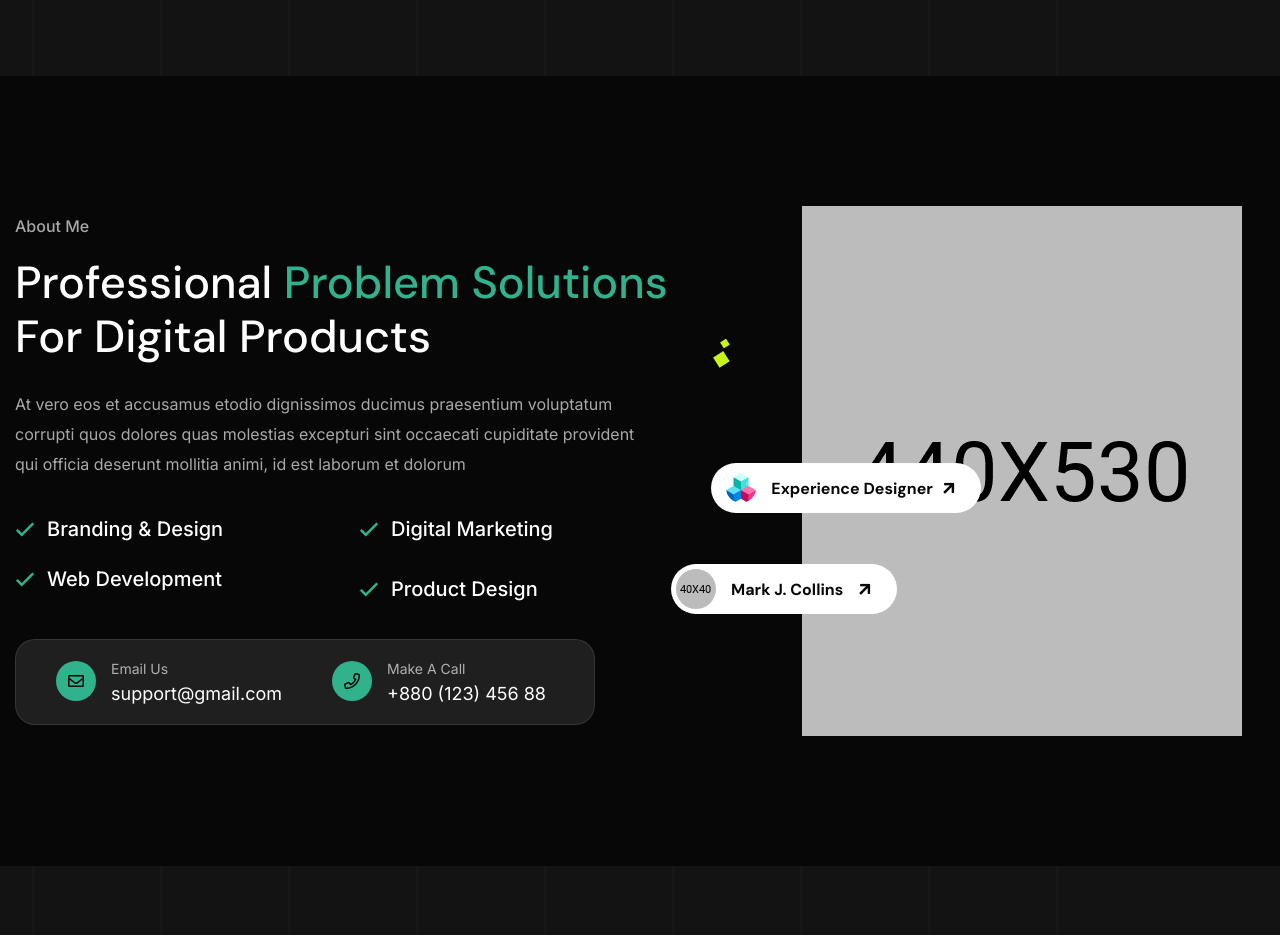
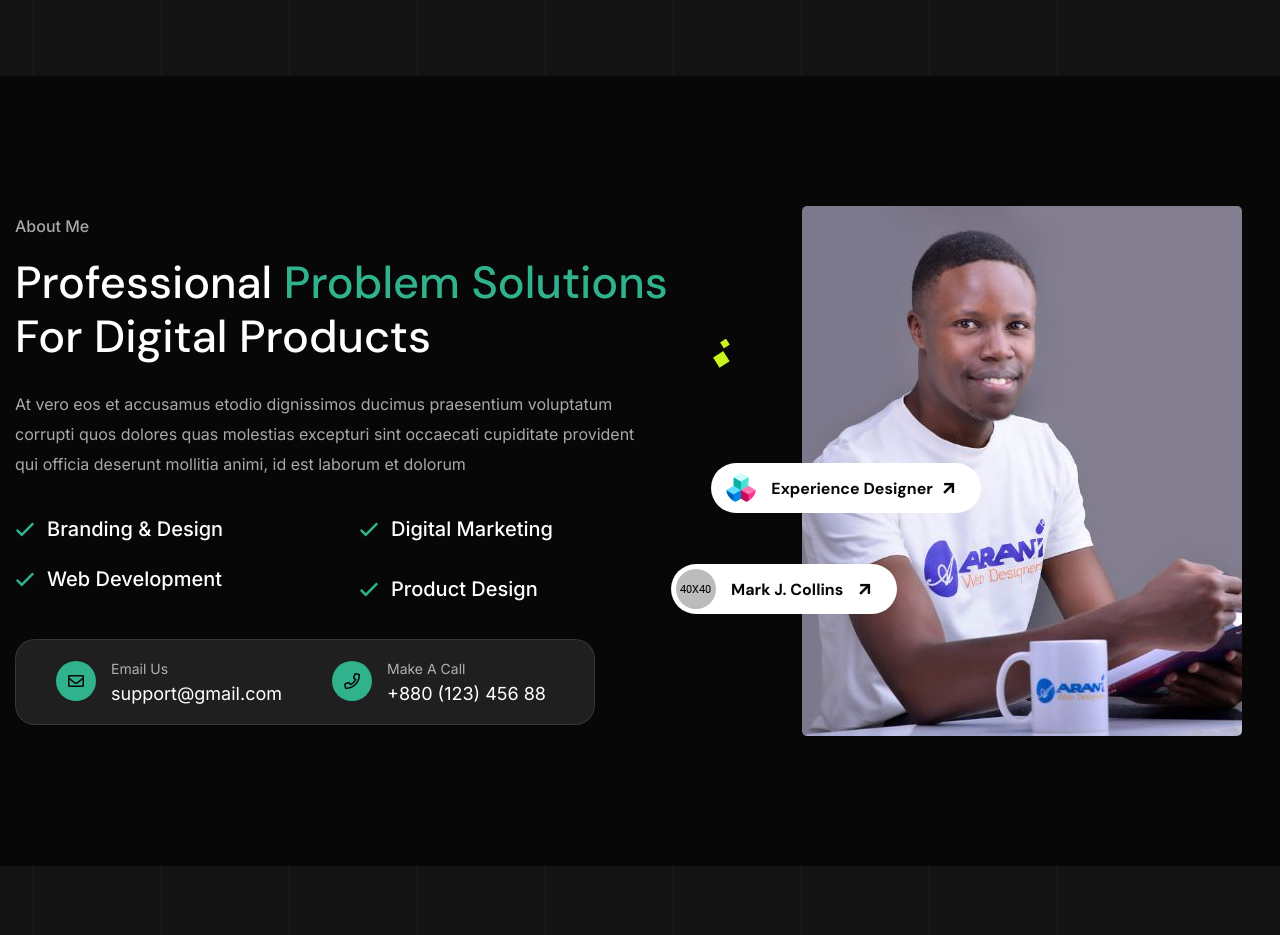
Before and after one commit to aranibrian/Personal-Portfolio-2024, a PHP site: page / in a window 1280 px wide. Shown: the part 715-1650 px from the top of the page. Run offline with PHP 8.4, Linux system fonts and the light colour scheme; some libraries are stand-ins or nearby versions; some web fonts are replaced.

Commit message:
Change image

```diff
--- a/index.php
+++ b/index.php
@@ -230,7 +230,7 @@
                         </div>
                         <div class="col-lg-5">
                             <div class="about-image-part wow fadeInUp delay-0-3s">
-                                <img src="assets/images/about/about.jpg" alt="About Me">
+                                <img src="assets/images/arani-brian.jpg" alt="About Me" style="border-radius: 5px;">
                                 <div class="about-btn btn-one wow fadeInRight delay-0-4s">
                                     <img src="assets/images/about/btn-image1.png" alt="Image">
                                     <h6>Experience Designer</h6>
```
Also changed, not shown: assets/images/arani-brian.jpg (added).
